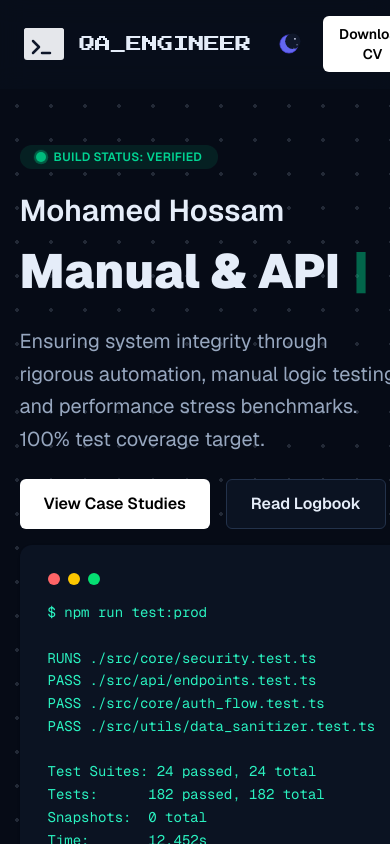
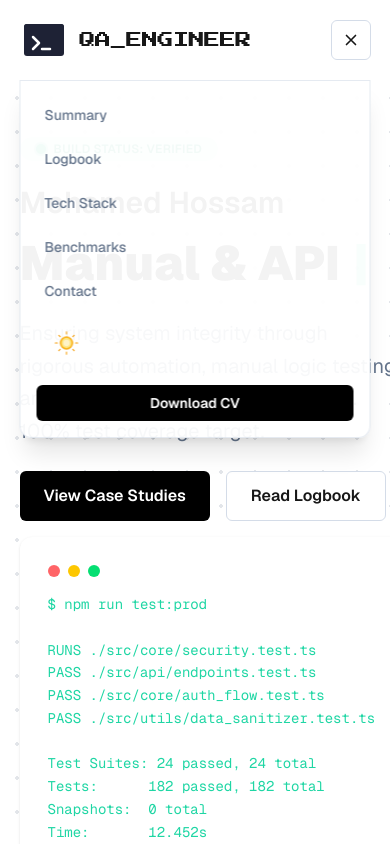
Before and after one commit to ahmednaggar-ai/Alnaggar_Tester_Personal_Portfolio, a Next.js app: page / in a window 390 px wide. Both pictures are taken after a click on the button "Open menu". Shown: the top 844 px of the page. Built offline with nearby package versions, Linux system fonts and the light colour scheme.

Commit message:
fix: disable mobile navbar auto-close behavior on scroll

```diff
--- a/src/components/navbar.tsx
+++ b/src/components/navbar.tsx
@@ -7,10 +7,13 @@ const navItems = ["Summary", "Logbook", "Tech Stack", "Benchmarks", "Contact"];
 
 export default function Navbar() {
   const [isScrolled, setIsScrolled] = useState(false);
+  const [isMenuOpen, setIsMenuOpen] = useState(false);
 
   useEffect(() => {
     function handleScroll() {
-      setIsScrolled(window.scrollY > 12);
+      const currentScrollY = window.scrollY;
+
+      setIsScrolled(currentScrollY > 12);
     }
 
     handleScroll();
@@ -73,7 +76,7 @@ export default function Navbar() {
           <span className="font-display text-base tracking-tight">QA_ENGINEER</span>
         </h1>
 
-        <ul className="hidden items-center gap-6 md:flex">
+        <ul className="hidden items-center gap-6 lg:flex">
           {navItems.map((item) => (
             <li key={item}>
               <a
@@ -87,12 +90,69 @@ export default function Navbar() {
         </ul>
 
         <div className="flex items-center gap-3">
-          <ThemeToggle />
-          <button className="rounded-md bg-black px-4 py-2 text-sm font-semibold text-white transition hover:opacity-90 dark:bg-white dark:text-black cursor-pointer">
+          <div className="hidden lg:block">
+            <ThemeToggle />
+          </div>
+          <button className="hidden rounded-md bg-black px-4 py-2 text-sm font-semibold text-white transition hover:opacity-90 dark:bg-white dark:text-black lg:inline-flex cursor-pointer">
             Download CV
+          </button>
+          <button
+            type="button"
+            onClick={() => setIsMenuOpen((prev) => !prev)}
+            className="inline-flex h-10 w-10 items-center justify-center rounded-md border border-card-border text-foreground lg:hidden"
+            aria-label={isMenuOpen ? "Close menu" : "Open menu"}
+            aria-expanded={isMenuOpen}
+          >
+            {isMenuOpen ? (
+              <svg width="18" height="18" viewBox="0 0 24 24" fill="none" aria-hidden="true">
+                <path
+                  d="M6 6L18 18M18 6L6 18"
+                  stroke="currentColor"
+                  strokeWidth="2.2"
+                  strokeLinecap="round"
+                />
+              </svg>
+            ) : (
+              <svg width="18" height="18" viewBox="0 0 24 24" fill="none" aria-hidden="true">
+                <path
+                  d="M4 7H20M4 12H20M4 17H20"
+                  stroke="currentColor"
+                  strokeWidth="2.2"
+                  strokeLinecap="round"
+                />
+              </svg>
+            )}
           </button>
         </div>
       </nav>
+
+      <div
+        className={`absolute left-1/2 top-full z-50 w-[90%] -translate-x-1/2 rounded-b-xl border border-card-border/60 bg-card/95 p-4 shadow-xl backdrop-blur-xl transition-all duration-300 lg:hidden ${
+          isMenuOpen ? "pointer-events-auto translate-y-0 opacity-100" : "pointer-events-none -translate-y-2 opacity-0"
+        }`}
+      >
+        <ul className="space-y-2">
+          {navItems.map((item) => (
+            <li key={`mobile-${item}`}>
+              <a
+                href="#"
+                className="block rounded-md px-2 py-2 text-sm font-medium text-muted transition hover:bg-surface hover:text-foreground"
+                onClick={() => setIsMenuOpen(false)}
+              >
+                {item}
+              </a>
+            </li>
+          ))}
+          <li>
+            <div className="px-2 py-1">
+              <ThemeToggle />
+            </div>
+          </li>
+        </ul>
+        <button className="mt-4 w-full rounded-md bg-black px-4 py-2 text-sm font-semibold text-white transition hover:opacity-90 dark:bg-white dark:text-black cursor-pointer">
+          Download CV
+        </button>
+      </div>
     </header>
   );
 }
--- a/src/components/theme-toggle.tsx
+++ b/src/components/theme-toggle.tsx
@@ -32,7 +32,7 @@ export default function ThemeToggle() {
     <button
       type="button"
       onClick={toggleTheme}
-      className="bg-card p-2 text-foreground transition hover:opacity-90 cursor-pointer bg-transparent"
+      className="p-2 text-foreground transition hover:opacity-90 cursor-pointer bg-transparent"
       aria-label={`Switch to ${theme === "light" ? "dark" : "light"} mode`}
     >
       {theme === "light" ? (
```
